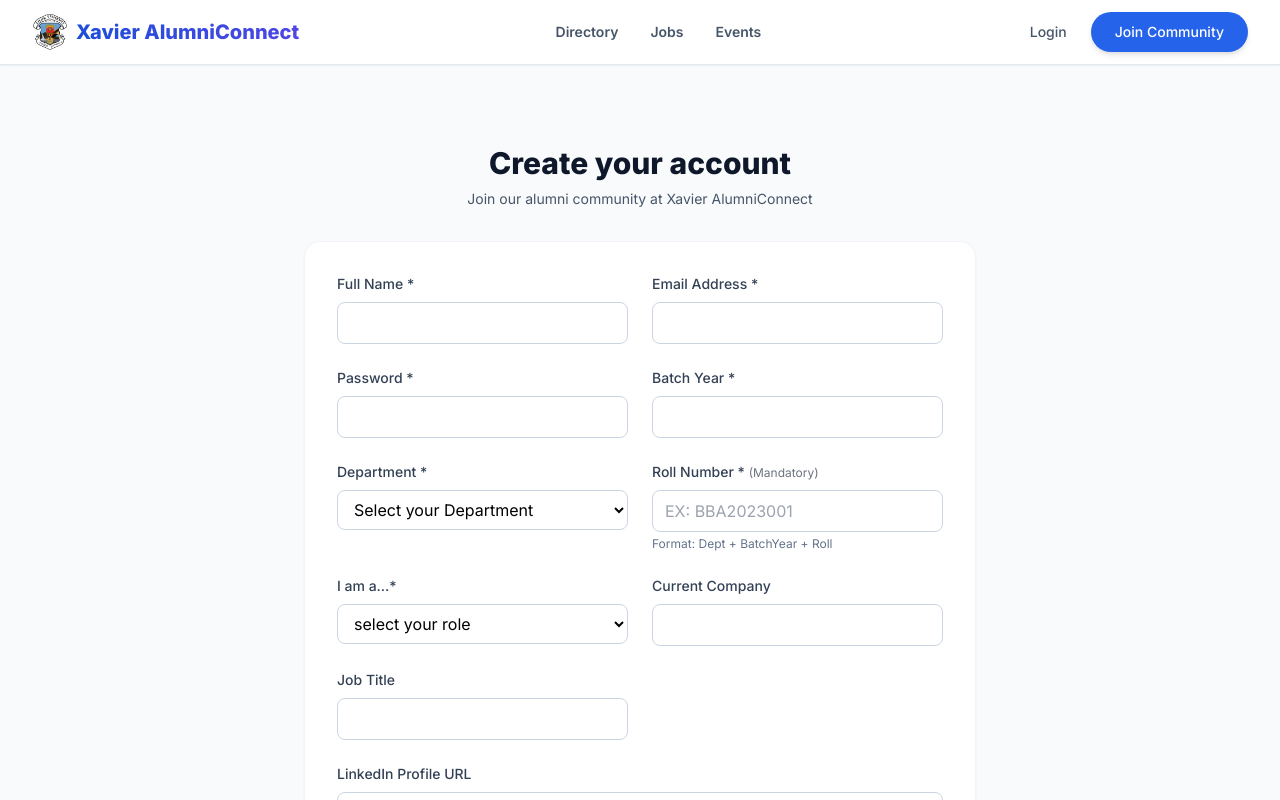
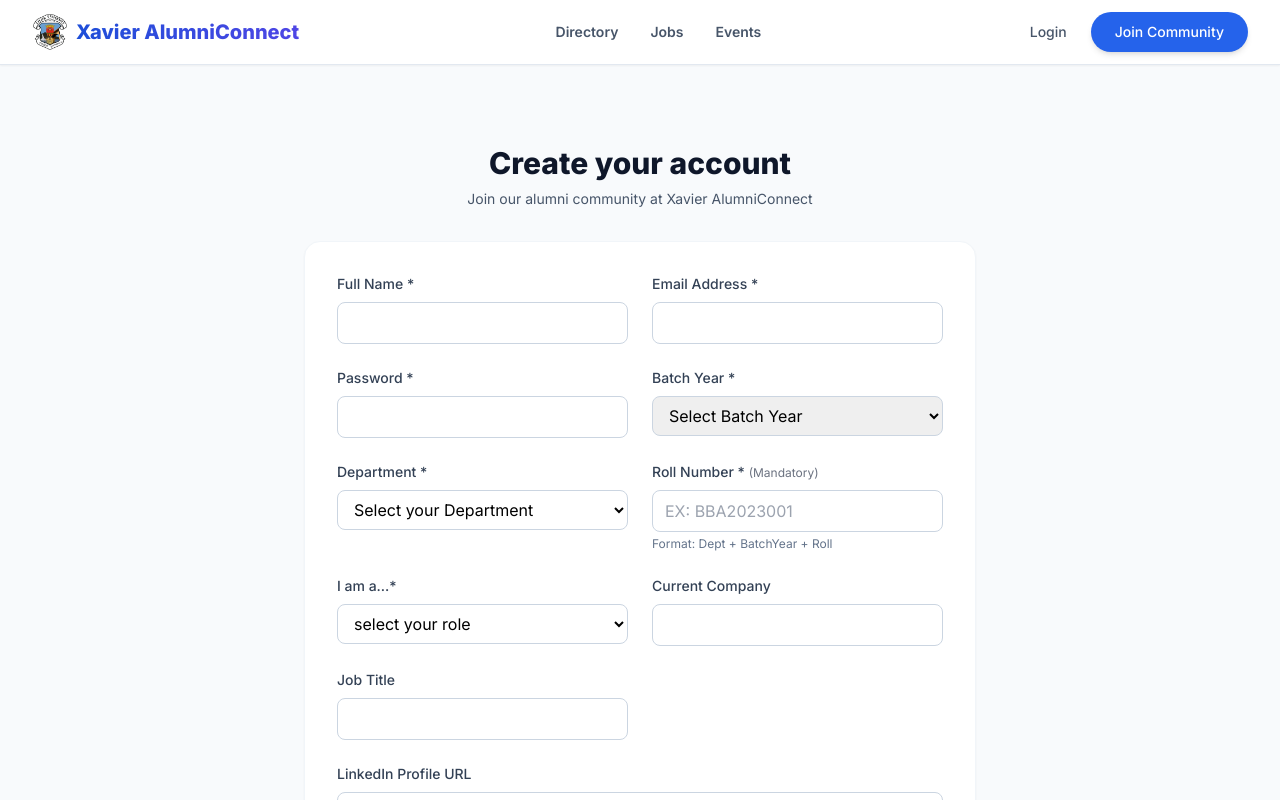
Before and after one commit to riteshthakur21/xavier-alumni-connect, a Next.js app in the folder frontend/: page /register in a window 1280 px wide. Shown: the top 800 px of the page. Built offline with nearby package versions, Linux system fonts and the light colour scheme.

Commit message:
Added batch year dropdown

```diff
--- a/frontend/src/app/profile/[id]/page.tsx
+++ b/frontend/src/app/profile/[id]/page.tsx
@@ -443,7 +443,7 @@ export default function App() {
       <div className="max-w-5xl mx-auto bg-white rounded-[2rem] sm:rounded-[2.5rem] shadow-xl shadow-slate-200/40 border border-slate-100/80 overflow-hidden relative">
 
         {/* Modern Cover Section */}
-        <div className="relative h-40 sm:h-56 lg:h-64 w-full bg-gradient-to-br from-blue-200 via-indigo-450 to-blue-900 overflow-hidden">
+        <div className="relative h-40 sm:h-56 lg:h-64 w-full bg-gradient-to-br from-blue-900 via-indigo-450 to-purple-200 overflow-hidden">
           {/* Subtle overlay pattern */}
           <div className="absolute inset-0 opacity-10" style={{ backgroundImage: 'radial-gradient(circle at 2px 2px, white 1px, transparent 0)', backgroundSize: '24px 24px' }}></div>
           <div className="absolute inset-0 bg-gradient-to-t from-black/30 to-transparent"></div>
--- a/frontend/src/app/register/page.tsx
+++ b/frontend/src/app/register/page.tsx
@@ -403,7 +403,7 @@ export default function Register() {
               </div>
 
               {/* Batch Year */}
-              <div>
+              {/* <div>
                 <label htmlFor="batchYear" className="form-label">Batch Year *</label>
                 <input
                   type="number"
@@ -416,6 +416,27 @@ export default function Register() {
                   value={formData.batchYear}
                   onChange={handleChange}
                 />
+              </div> */}
+
+              {/* Batch Year */}
+              <div>
+                <label htmlFor="batchYear" className="form-label">Batch Year *</label>
+                <select
+                  id="batchYear"
+                  name="batchYear"
+                  required
+                  className="form-input"
+                  value={formData.batchYear}
+                  onChange={handleChange}
+                >
+                  <option value="" disabled>Select Batch Year</option>
+                  {/* Generates years from currentYear down to 2013 */}
+                  {Array.from({ length: currentYear - 2013 + 1 }, (_, i) => currentYear - i).map((year) => (
+                    <option key={year} value={year}>
+                      {year}
+                    </option>
+                  ))}
+                </select>
               </div>
 
               {/* Department */}
```
